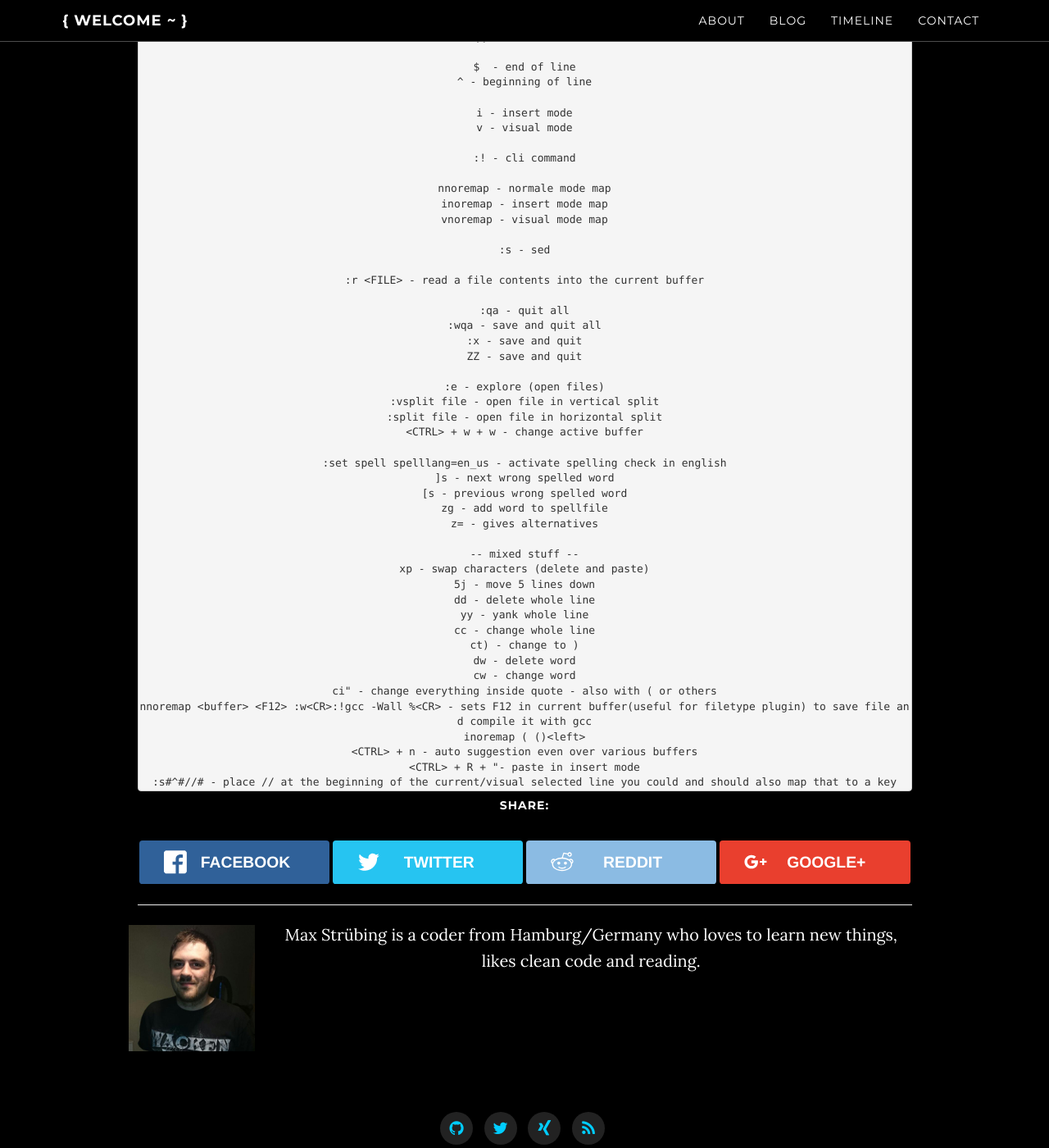
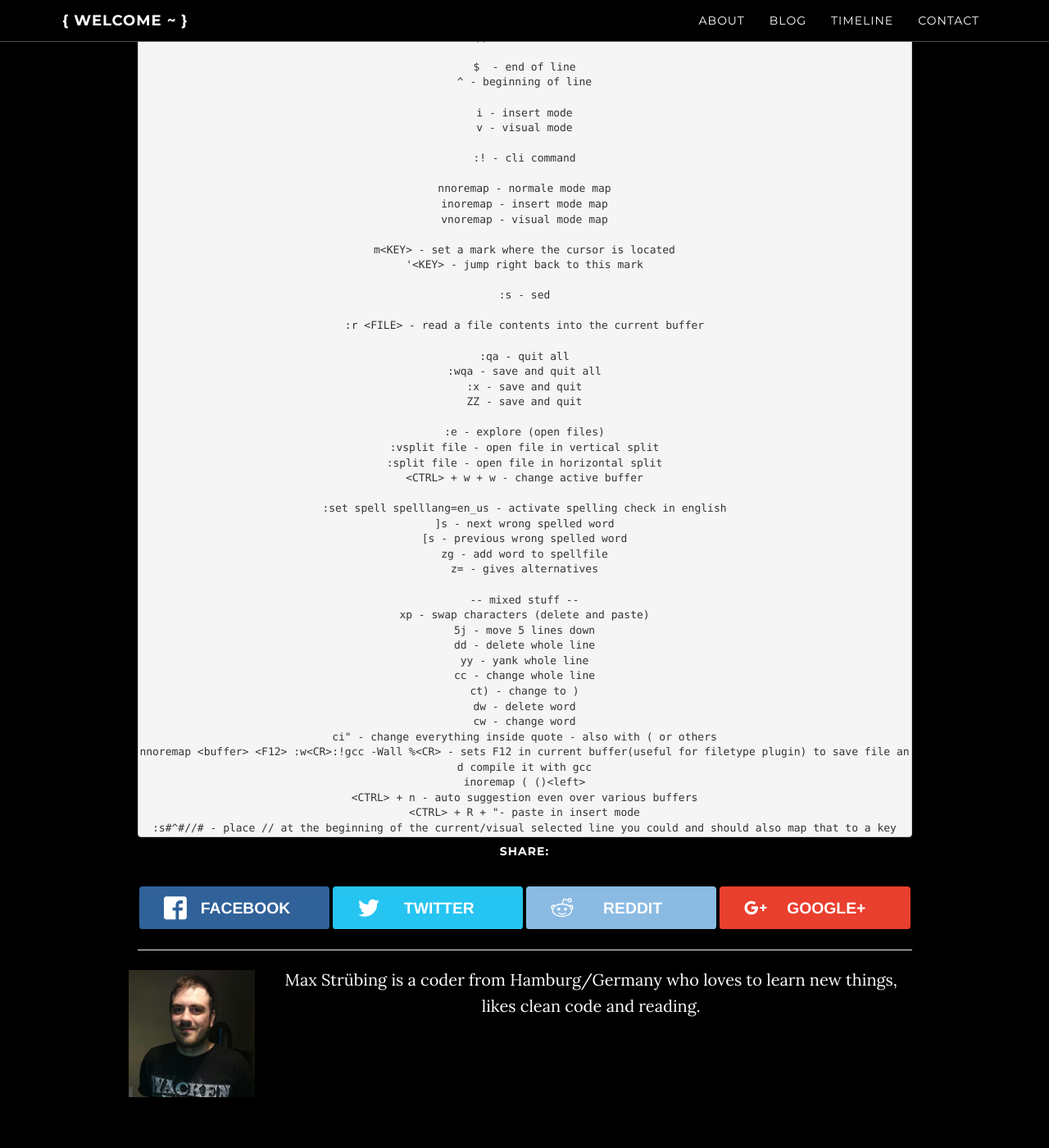
Before and after one commit to mstruebing/mstruebing.github.io, a Jekyll site: the page built from _posts/2016-06-20-vim-cheatsheet.md, in a window 1280 px wide and 1400 px high, scrolled down 846 px. Shown: the whole window at 82% size. Built offline with Jekyll 4.4.1, drawn with Linux system fonts in a browser that asks for light colours; nearby versions of some CDN libraries; a style sheet for code colours, icons or effects is not loaded.

Commit message:
task: add mark to vim

```diff
--- a/_posts/2016-06-20-vim-cheatsheet.md
+++ b/_posts/2016-06-20-vim-cheatsheet.md
@@ -46,6 +46,9 @@ nnoremap - normale mode map
 inoremap - insert mode map
 vnoremap - visual mode map
 
+m<KEY> - set a mark where the cursor is located
+'<KEY> - jump right back to this mark
+
 :s - sed
 
 :r <FILE> - read a file contents into the current buffer
```
